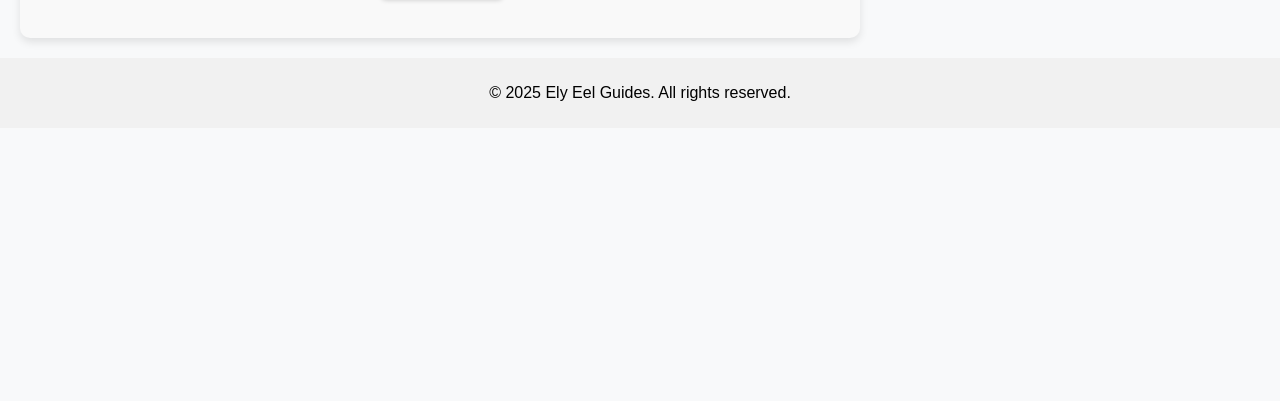
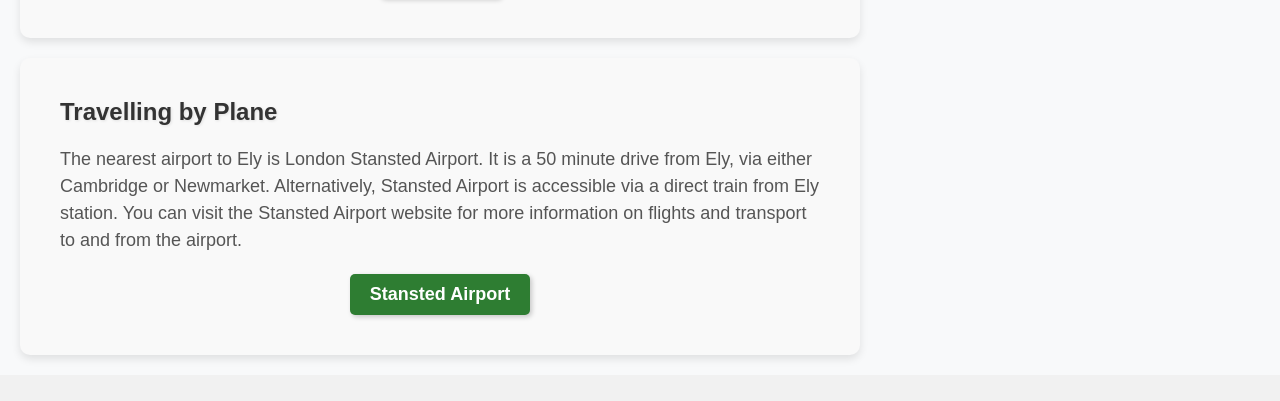
Before and after one commit to JHawkins5/ElyEelGuide, a Next.js app: page /transport in a window 1280 px wide. Shown: the part 1051-1452 px from the top of the page. Before the commit the page ends 1179 px from the top, so only its background shows below. Built offline with nearby package versions, Linux system fonts and the light colour scheme.

Commit message:
Added airport information

```diff
--- a/src/app/transport/page.js
+++ b/src/app/transport/page.js
@@ -46,6 +46,17 @@
                             <Link href="https://bustimes.org/localities/ely-cambs">Bustimes</Link>
                         </div>
                     </div>
+                    <div className="method">
+                        <h2>Travelling by Plane</h2>
+                        <p>
+                            The nearest airport to Ely is London Stansted Airport. It is a 50 minute drive from Ely, via either Cambridge or Newmarket.
+                            Alternatively, Stansted Airport is accessible via a direct train from Ely station.
+                            You can visit the Stansted Airport website for more information on flights and transport to and from the airport.
+                        </p>
+                        <div className="buttons">
+                            <Link href="https://www.stanstedairport.com/">Stansted Airport</Link>
+                        </div>
+                    </div>
                 </div>
             </div>
             {/* Map using the leaflet library */}
```
